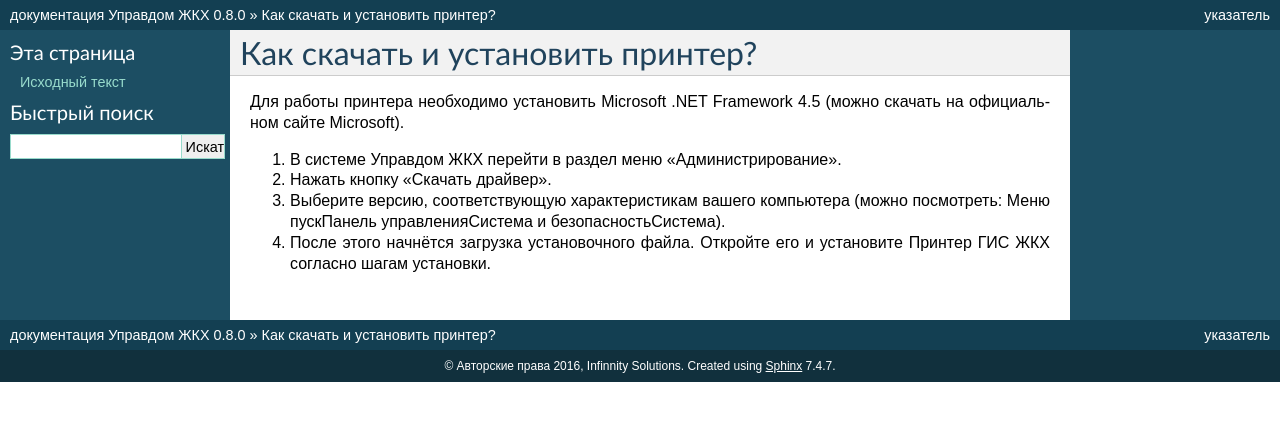
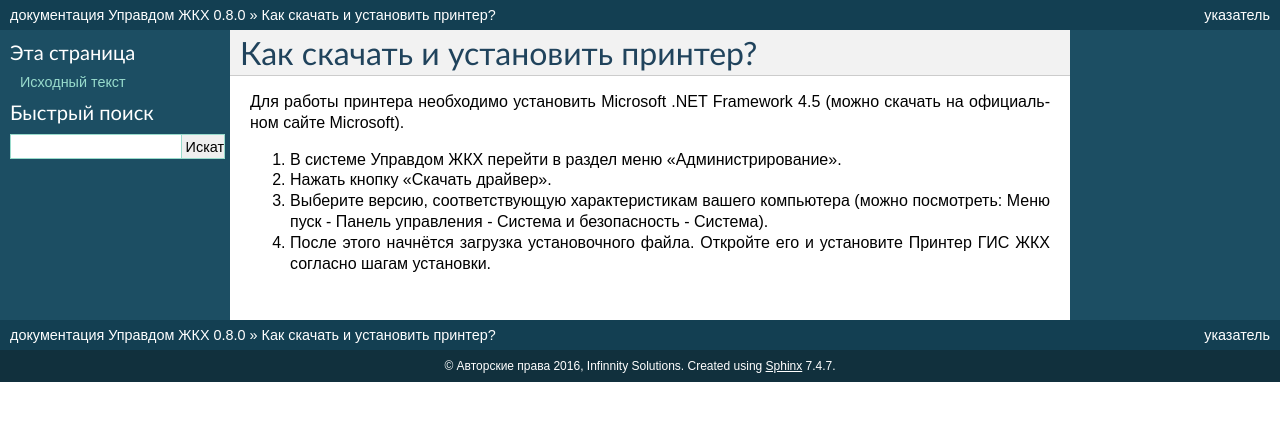
Before and after one commit to UpravdomGKH/UpravdomGKH.readthedocs.org, a Sphinx documentation site: the page built from docs/source/02-employment-section-organization/2.2.rst, in a window 1280 px wide. Shown: the top 421 px of the page. Built offline with Sphinx 7.4.7, drawn with Linux system fonts in a browser that asks for light colours; pages that are not in the unit, such as notebooks, are missing from menus.

Commit message:
Работа с принтером ГИС ЖКХ 1.0. Обновление раздела 2.2

```diff
--- a/docs/source/02-employment-section-organization/2.2.rst
+++ b/docs/source/02-employment-section-organization/2.2.rst
@@ -4,5 +4,5 @@
 
 #.	В системе Управдом ЖКХ перейти в раздел меню «Администрирование».
 #.	Нажать кнопку «Скачать драйвер».
-#.	Выберите версию, соответствующую характеристикам вашего компьютера (можно посмотреть: Меню пуск\Панель управления\Система и безопасность\Система).
+#.	Выберите версию, соответствующую характеристикам вашего компьютера (можно посмотреть: Меню пуск -  Панель управления - Система и безопасность - Система).
 #.	После этого начнётся загрузка установочного файла. Откройте его и установите Принтер ГИС ЖКХ согласно шагам установки.
```
